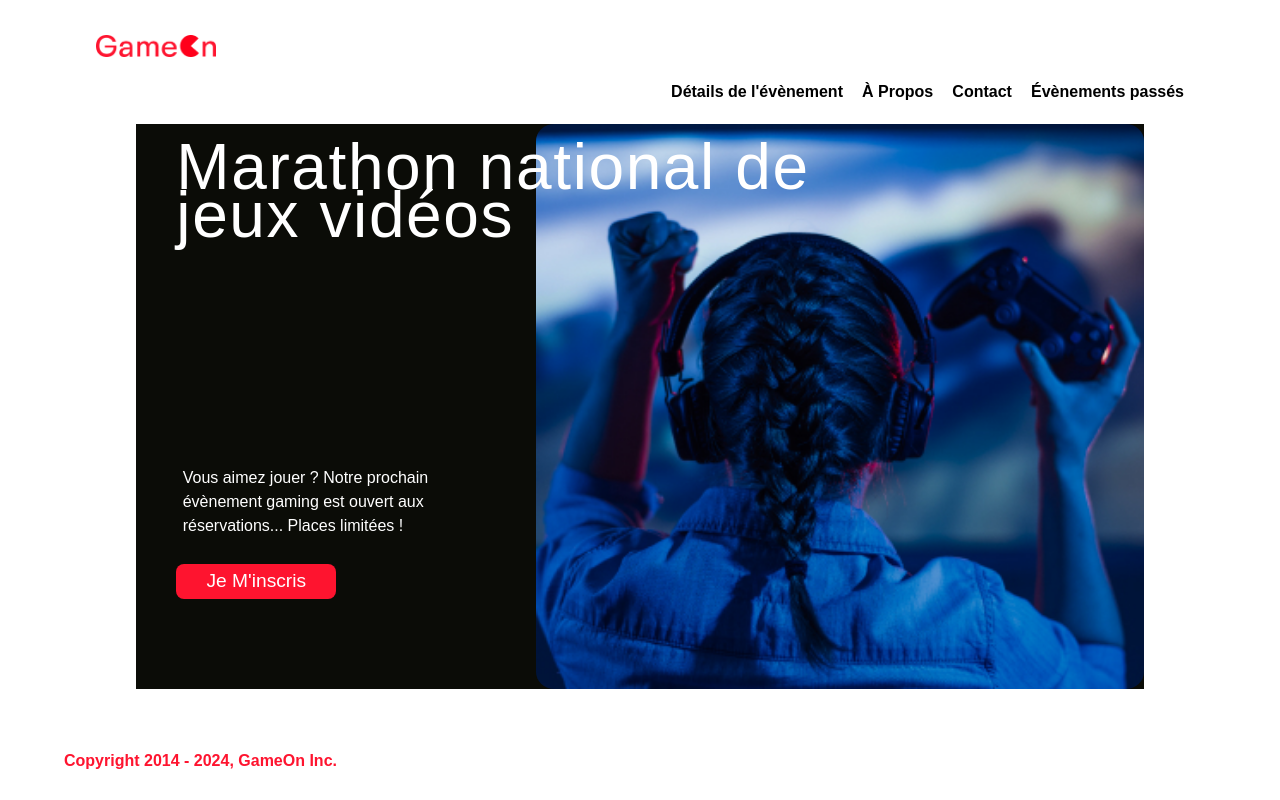
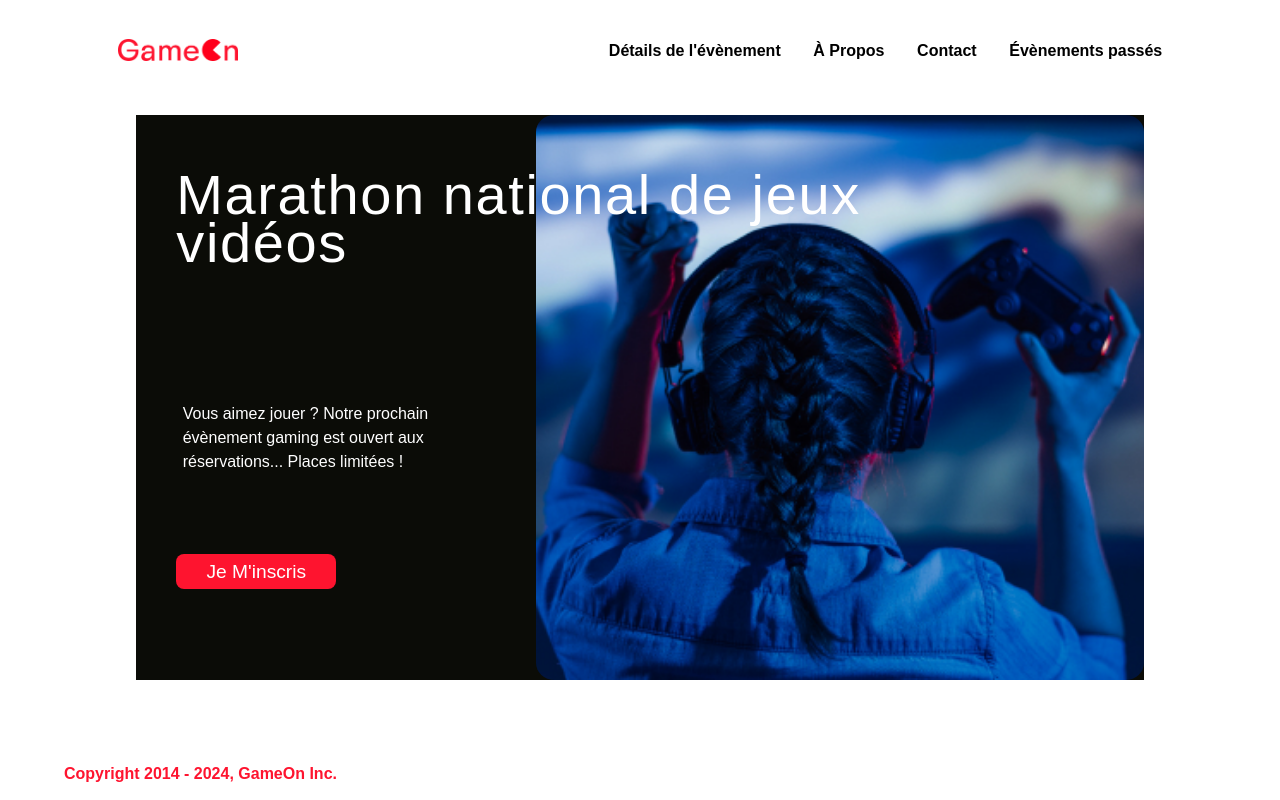
Before and after one commit to trackozor/projet-4, a plain HTML site: page index.html in a window 1280 px wide. Drawn offline with Linux system fonts and the light colour scheme.

Commit message:
ajustement topnav mode desktop recentrage logo et nav-links remonté

```diff
--- a/css/modal.css
+++ b/css/modal.css
@@ -976,6 +976,24 @@ header img {
 
 @media screen and (min-width: 1024px) and (max-width: 1439px) {
 
+
+  /*-----------------------------------------------------------------------------------*/
+  /*--------------------------- SECTION HEADER ---------------------------------------*/
+  /*-----------------------------------------------------------------------------------*/
+
+  /* Logo */
+  .logo {
+    padding:1.5% 2%; /* Ajoute un léger espacement au-dessus du logo */
+  }
+  /*--------------------------------------------------------------------------------------*/
+  /*--------------------- BARRE DE NAVIGATION --------------------------------------------*/
+  /*--------------------------------------------------------------------------------------*/
+
+  /* Conteneur principal de la navigation */
+  .nav {
+    width: 60vw; /* Réduit la largeur de la barre de navigation */
+  }
+
   /*---------------------------------------------------------*/
   /* Icône du menu (barre hamburger) */
   .topnav i {
@@ -991,12 +1009,6 @@ header img {
   }
 
   /*---------------------------------------------------------*/
-  /* Logo */
-  .logo {
-    padding-top: 1%; /* Ajoute un léger espacement au-dessus du logo */
-  }
-
-  /*---------------------------------------------------------*/
   /* Menu textuel */
   .nav-links  {
     gap: 3%; /* Espacement entre les liens */
@@ -1008,15 +1020,15 @@ header img {
     width: 100%; /* Le menu occupe toute la largeur disponible */
     padding-top: 1.5%; /* Espacement en haut */
     opacity: 1; /* Les liens sont visibles */
+    position: absolute;
+    top:2%;
+    right:2%;
   }
 
-  /*---------------------------------------------------------*/
-  /* Conteneur principal de la navigation */
-  .nav {
-    width: 60vw; /* Réduit la largeur de la barre de navigation */
-  }
+  /*------------------------------------------------------------------------------------*/
+  /*------------------ SECTION PRINCIPALE ----------------------------------------------*/
+  /*------------------------------------------------------------------------------------*/
 
-  /*------------------------ Section principale ------------------------*/
   /* Conteneur */
   .hero-section {
     position: relative; /* Positionnement relatif pour aligner les éléments internes */
@@ -1024,7 +1036,7 @@ header img {
     display: flex; /* Active Flexbox pour organiser le contenu */
     flex-direction: row; /* Organise les éléments horizontalement */
     background-color: #0b0c07; /* Couleur de fond sombre */
-    margin: 0 auto; /* Centre horizontalement */
+    margin: 2% auto; /* Centre horizontalement */
   }
 
   /*---------------------------------------------------------*/
@@ -1042,11 +1054,11 @@ header img {
     color: #ffffff; /* Couleur blanche pour le titre */
     position: absolute; /* Positionnement absolu */
     z-index: 3; /* Place le titre au-dessus des autres éléments */
-    font-size: 4rem; /* Grande taille pour attirer l'attention */
+    font-size: 3.5rem; /* Grande taille pour attirer l'attention */
     flex-direction: row; /* Organisation horizontale */
     flex-wrap: nowrap; /* Empêche le retour à la ligne */
     width: 70%; /* Le titre occupe 70% de la largeur */
-    top: -5.5%; /* Positionnement vertical ajusté */
+    top: 1%; /* Positionnement vertical ajusté */
     left: 4%; /* Positionnement horizontal ajusté */
     font-weight: 500; /* Poids moyen du texte */
   }
@@ -1057,7 +1069,7 @@ header img {
     color: #ffffff; /* Texte blanc */
     font-size: 1rem; /* Taille de texte standard */
     font-weight: 500; /* Texte légèrement en gras */
-    padding-bottom: 8%; /* Espacement en bas */
+    padding-bottom: 25%; /* Espacement en bas */
     line-height: 1.5rem; /* Hauteur de ligne pour la lisibilité */
     padding-left: 2%; /* Espacement à gauche */
   }
@@ -1239,6 +1251,7 @@ header img {
   .topnav li span {
     font-size: 1.2rem; /* Augmente légèrement la taille de la police */
     font-weight: 700; /* Texte semi-gras */
+    position:absolute;
   }
 
   /*-----------------------------------*/
```
